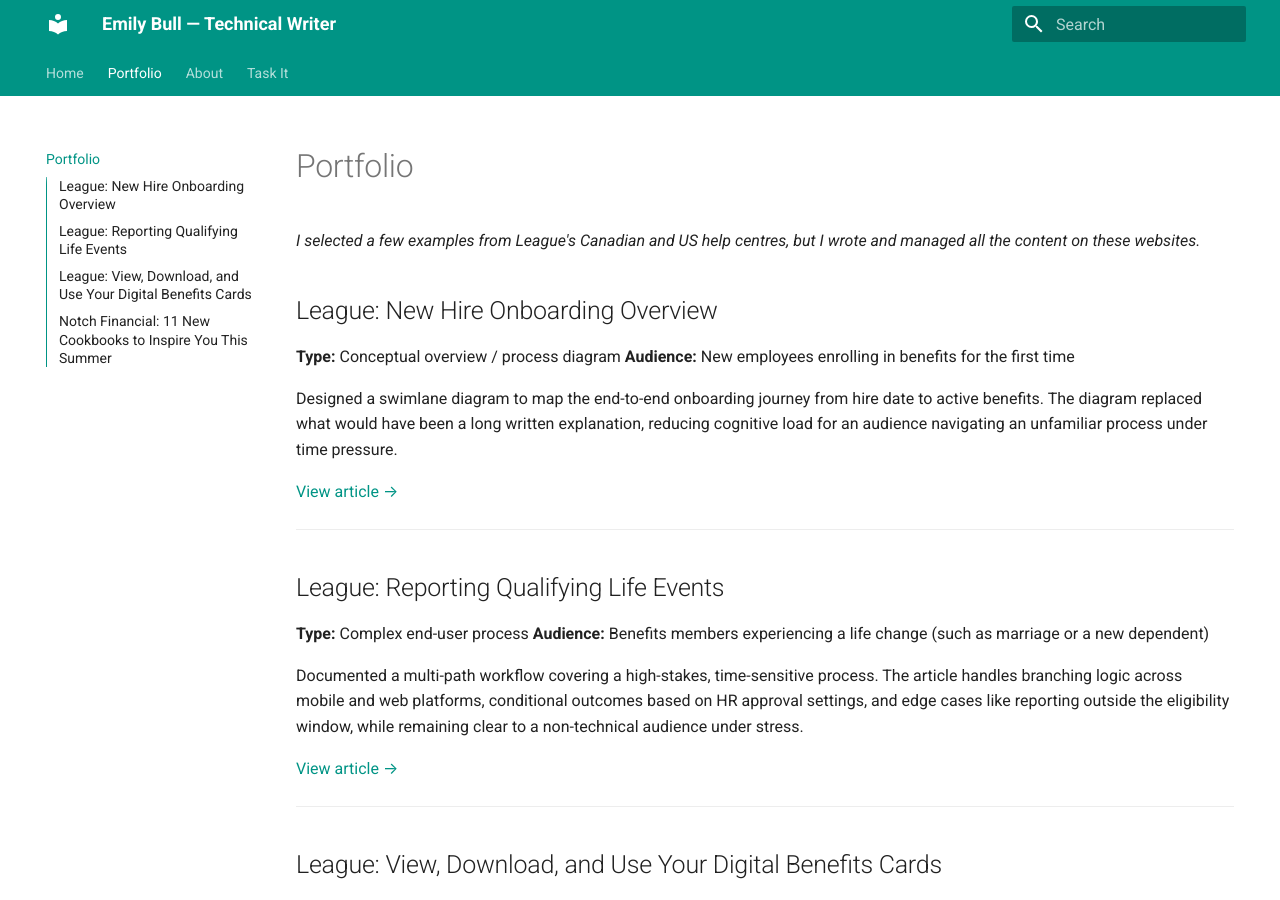
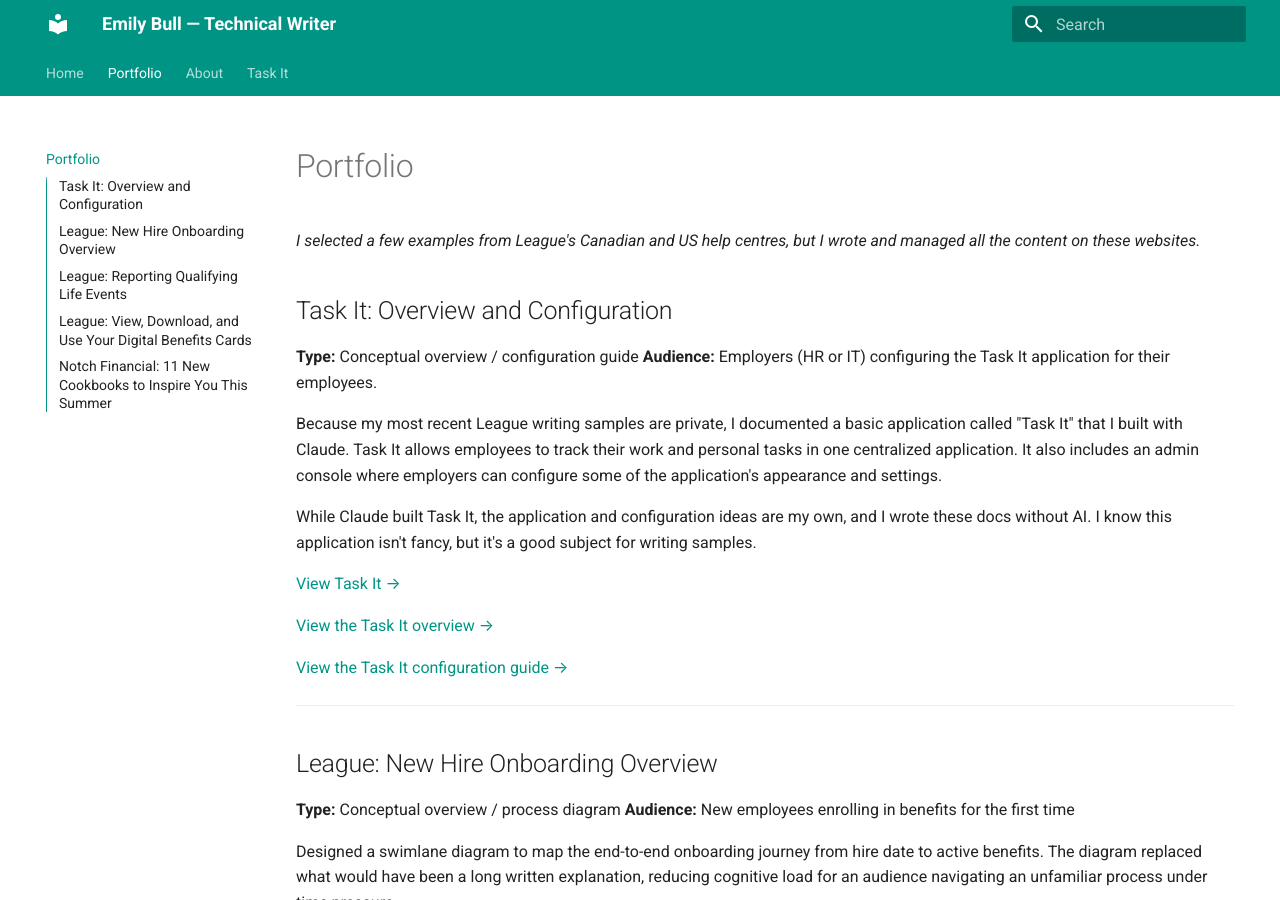
Before and after one commit to emilyrosebull/portfolio, an MkDocs documentation site: the page built from docs/portfolio.md, in a window 1280 px wide and 900 px high. Built offline with MkDocs 1.6.1 and Material for MkDocs 9.7.7, drawn with Linux system fonts in a browser that asks for light colours.

Commit message:
Add Task It write-up to portfolio
Co-Authored-By: Claude Sonnet 4.6 <noreply@anthropic.com>

```diff
--- a/docs/portfolio.md
+++ b/docs/portfolio.md
@@ -1,6 +1,22 @@
 # Portfolio
 
 *I selected a few examples from League's Canadian and US help centres, but I wrote and managed all the content on these websites.*
+
+## Task It: Overview and Configuration
+**Type:** Conceptual overview / configuration guide
+**Audience:** Employers (HR or IT) configuring the Task It application for their employees.
+
+Because my most recent League writing samples are private, I documented a basic application called "Task It" that I built with Claude. Task It allows employees to track their work and personal tasks in one centralized application. It also includes an admin console where employers can configure some of the application's appearance and settings.
+
+While Claude built Task It, the application and configuration ideas are my own, and I wrote these docs without AI. I know this application isn't fancy, but it's a good subject for writing samples.
+
+[View Task It →](/taskit/){:target="_blank"}
+
+[View the Task It overview →](/task-it/overview/)
+
+[View the Task It configuration guide →](/task-it/configuration-guide/)
+
+---
 
 ## League: New Hire Onboarding Overview
 **Type:** Conceptual overview / process diagram
```
